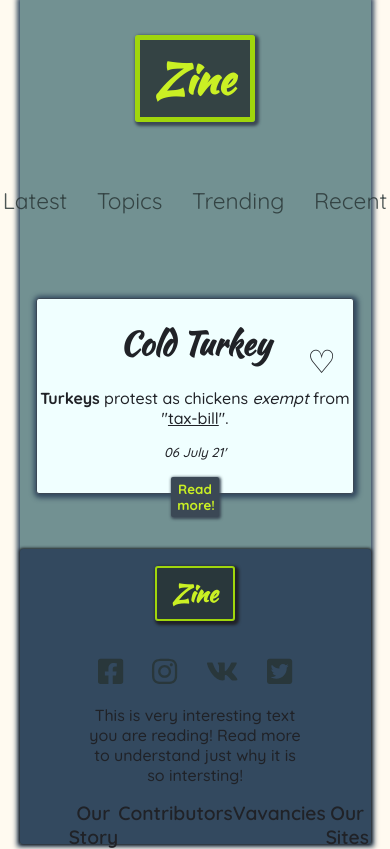
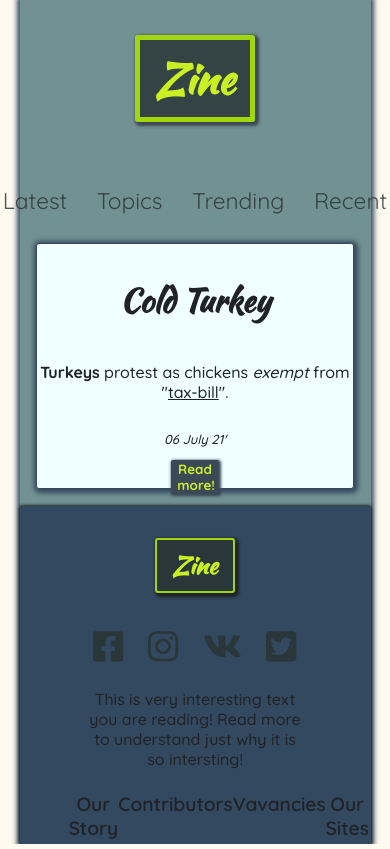
Before and after one commit to Schnarfengargle123/zine, a React (Create React App) app: page / in a window 390 px wide. Shown: the top 849 px of the page. Built offline with nearby package versions, Linux system fonts and the light colour scheme.

Commit message:
Added mobile media query styles

```diff
--- a/src/App.css
+++ b/src/App.css
@@ -11,3 +11,14 @@
   margin: auto;
   background-color: var(--pine);
 }
+
+/*
+  Media Queries
+  _____________
+*/
+
+@media (max-width: 320px) {
+  .App {
+    height: 100vh;
+  }
+}
--- a/src/App.js
+++ b/src/App.js
@@ -12,9 +12,15 @@ import Topics from "./pages/Topics";
 function App() {
   return (
     <div className="App">
-      <Header />
-      <Article />
-      <Footer />
+      {/* <div> */}
+        <Header />
+      {/* </div> */}
+      {/* <div> */}
+        <Article />
+      {/* </div> */}
+      {/* <div> */}
+        <Footer />
+      {/* </div> */}
       <Route path="/topics">
         <Topics />
       </Route>
--- a/src/components/UI/Article.js
+++ b/src/components/UI/Article.js
@@ -1,3 +1,6 @@
+import { faHeart } from "@fortawesome/free-regular-svg-icons";
+import { FontAwesomeIcon } from "@fortawesome/react-fontawesome";
+
 import styles from "./Article.module.css";
 
 function Article() {
@@ -5,7 +8,7 @@ function Article() {
     <div className={styles.Article}>
       <div className={styles.Article__content}>
         <h1 className={styles.Article__title}>Cold Turkey</h1>
-        <p>
+        <p className={styles.Article__blurb}>
           <strong>Turkeys</strong> protest as chickens <em>exempt</em> from "
           <u>tax-bill</u>".
         </p>
@@ -13,9 +16,11 @@ function Article() {
         <button className={styles.Article__button}>Read more!</button>
       </div>
 
-      <div>
-        <p className={styles.Article__favourite}>&#9825;</p>
-      </div>
+      {/* <div>
+        <p className={styles.Article__favourite}>
+          <FontAwesomeIcon icon={faHeart} />
+        </p>
+      </div> */}
     </div>
   );
 }
--- a/src/components/UI/Article.module.css
+++ b/src/components/UI/Article.module.css
@@ -1,29 +1,25 @@
 .Article {
   width: 90%;
-  height: 23%;
+  height: 100%;
   border: 1px solid var(--graphite);
   border-radius: 3px 3px 3px 3px;
   background-color: azure;
   box-shadow: 1px 1px 5px 3px var(--asphalt);
-  /* display: flex;
-    flex-direction: column;
-    justify-content: center;
-    align-items: center; */
-}
-
-/* .Article__content {
   display: flex;
   flex-direction: column;
   justify-content: center;
   align-items: center;
-  height: 100%;
-} */
+  margin-bottom: 5%;
+}
 
-/* This class above, .Article__content {}, could potentially inherit
-   parent classes content, allowing for more intuitive percantage values
-   regarding width/height dimensions within style rules below, i.e.,
-   an optional extra! ("If it ain't broke, don't fix it, maybe?").
-*/
+.Article__content {
+  display: flex;
+  flex-direction: column;
+  justify-content: space-around;
+  align-items: center;
+  width: 100%;
+  height: 90%;
+}
 
 .Article__favourite {
   width: 2rem;
@@ -40,12 +36,8 @@
   background-color: var(--deepforest);
 }
 
-.Sub__title {
-  text-decoration: underline;
-}
-
 .Article__button {
-  margin-top: 1%;
+  margin-top: 0%;
   width: 15%;
   height: 2.5rem;
   background-color: var(--graphite);
@@ -67,3 +59,42 @@
   color: azure;
   transform: translateY(-3px);
 }
+
+/*
+  Media Queries
+  _____________
+*/
+
+@media (max-width: 320px) {
+  .Article {
+  }
+
+  .Article__content {
+
+  }
+
+  .Article__title {
+    font-size: large;
+  }
+
+  .Article__blurb {
+    font-size: small;
+    width: 80%;
+  }
+
+  .Article__date {
+    font-size: smaller;
+  }
+
+  .Article__button {
+    font-size: small;
+    width: 35%;
+  }
+
+  .Article__favourite {
+    font-size: x-large;
+    position: relative;
+    top: -15.2rem;
+    left: 80%;
+  }
+}
--- a/src/components/UI/Footer.module.css
+++ b/src/components/UI/Footer.module.css
@@ -1,16 +1,17 @@
 .Footer {
-  width: 100%;
-  height: 35%;
+  width: 90vw;
+  height: 150%;
   background-color: var(--asphalt);
   display: flex;
   flex-direction: column;
+  justify-content: space-between;
   align-items: center;
   box-shadow: 0px 0px 3px 1px var(--ash);
   border-radius: 3px;
 }
 
 .Footer__title {
-  margin-top: 5%;
+  /* margin-top: 5%; */
   color: var(--lightzest);
   background-color: var(--deepforest);
   padding: 0.5rem 1rem;
@@ -26,7 +27,7 @@
   justify-content: space-around;
   align-items: center;
   width: 90%;
-  height: 50%;
+  height: 150%;
 }
 
 .Footer__content__social {
@@ -38,6 +39,7 @@
 }
 
 .Social__icon {
+  font-size: larger;
   color: var(--deepforest);
   transition: 150ms;
 }
@@ -48,11 +50,10 @@
 
 .Footer__content__statement {
   width: 70%;
-
 }
 
 .Statement__text {
-  /* color: var(--deepforest); */
+  text-align: center;
 }
 
 .Footer__content__sitemap {
@@ -70,3 +71,43 @@
 .Sitemap__link:hover {
   color: var(--lightzest);
 }
+
+/*
+  Media Queries
+  _____________
+*/
+
+@media (max-width: 320px) {
+  .Footer {
+    height: 100%;
+  }
+
+  .Footer__content {
+    height: 100%;
+  }
+
+  .Footer__content__social {
+    width: 35%;
+    height: 25%;
+    flex-wrap: wrap;
+  }
+
+  .Social__icon {
+    font-size: xx-large;
+  }
+
+  .Statement__text {
+    width: 90%;
+    text-align: center;
+  }
+
+  .Footer__content__sitemap {
+    flex-direction: column;
+    height: 15rem;
+    /* background-color: #fff; */
+  }
+
+  .Sitemap__link {
+    font-size: medium;
+  }
+}
--- a/src/components/UI/Header.module.css
+++ b/src/components/UI/Header.module.css
@@ -43,3 +43,23 @@
 .Navigation__link--active {
   color: var(--lightzest);
 }
+
+/*
+  Media Queries
+  _____________
+*/
+
+@media (max-width: 320px) {
+  .Header__title {
+    padding: 0.2rem 0.6rem;
+    font-size: larger;
+  }
+
+  .Header__navigation {
+    width: 125%;
+  }
+
+  .Navigation__link {
+    font-size: 75%;
+  }
+}
--- a/src/index.css
+++ b/src/index.css
@@ -13,6 +13,7 @@
 
 html {
   background-color: floralwhite;
+  overflow-x: hidden;
 }
 
 body {
```
